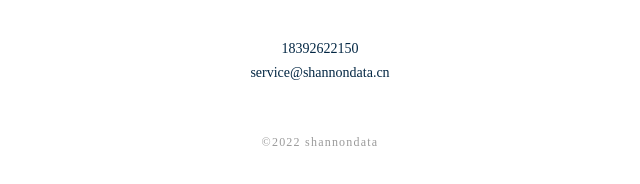
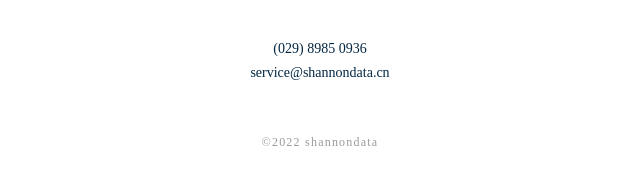
Before and after one commit to shannondata/shannondata.github.io, a plain HTML site: page index.html in a window 1280 px wide. Shown: the part 410-594 px from the top of the page, 320-960 px from the left. Drawn offline with Linux system fonts and the light colour scheme.

Commit message:
Update phone number

```diff
--- a/index.html
+++ b/index.html
@@ -25,7 +25,7 @@
                 </div>
                 <div class="peasonal-message">
                     <div class="item">
-                        <p class="phone">18392622150</p>
+                        <p class="phone">(029) 8985 0936</p>
                         <p class="email">service@shannondata.cn</p>
                     </div>
                 </div>
```
